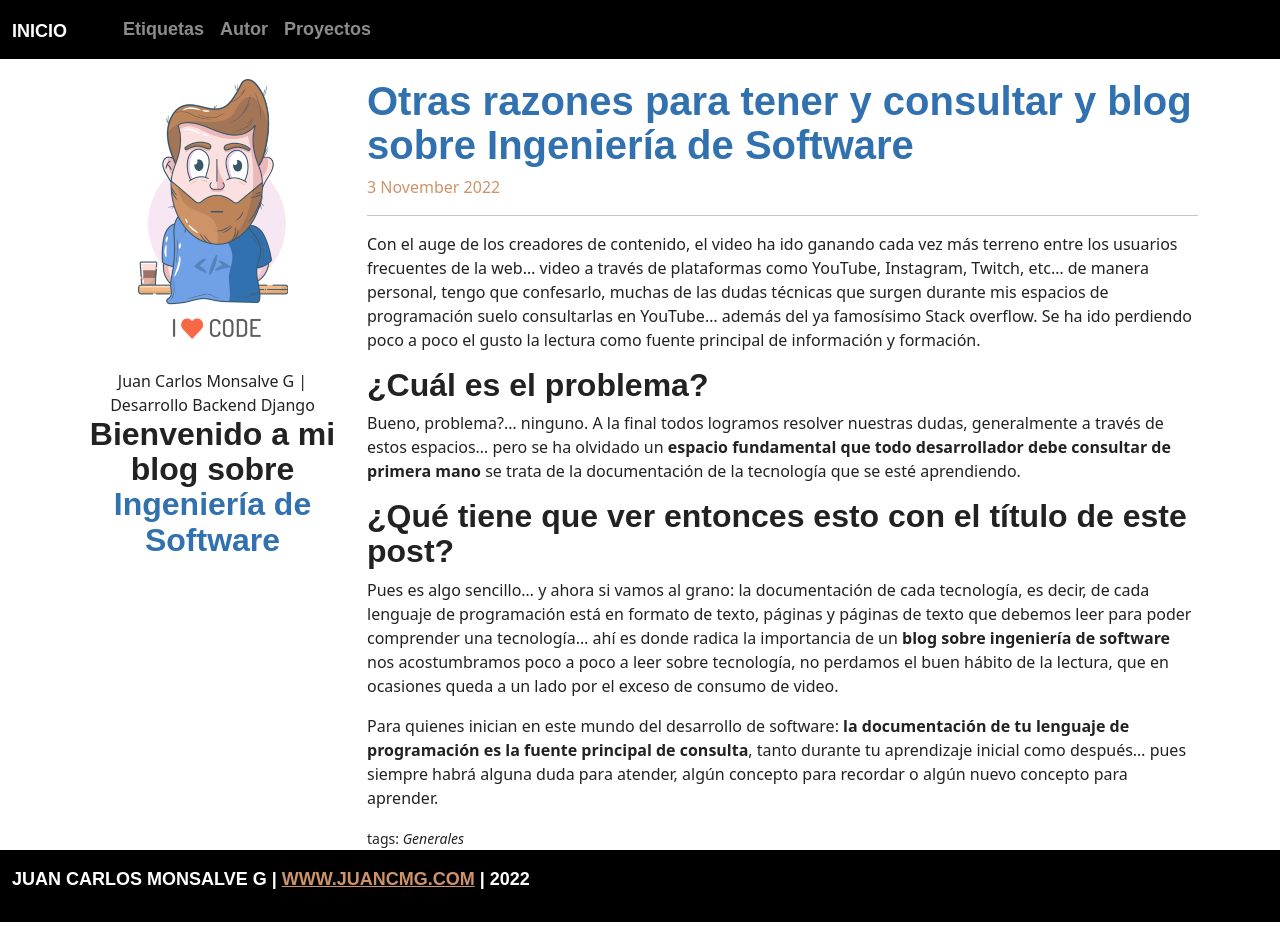
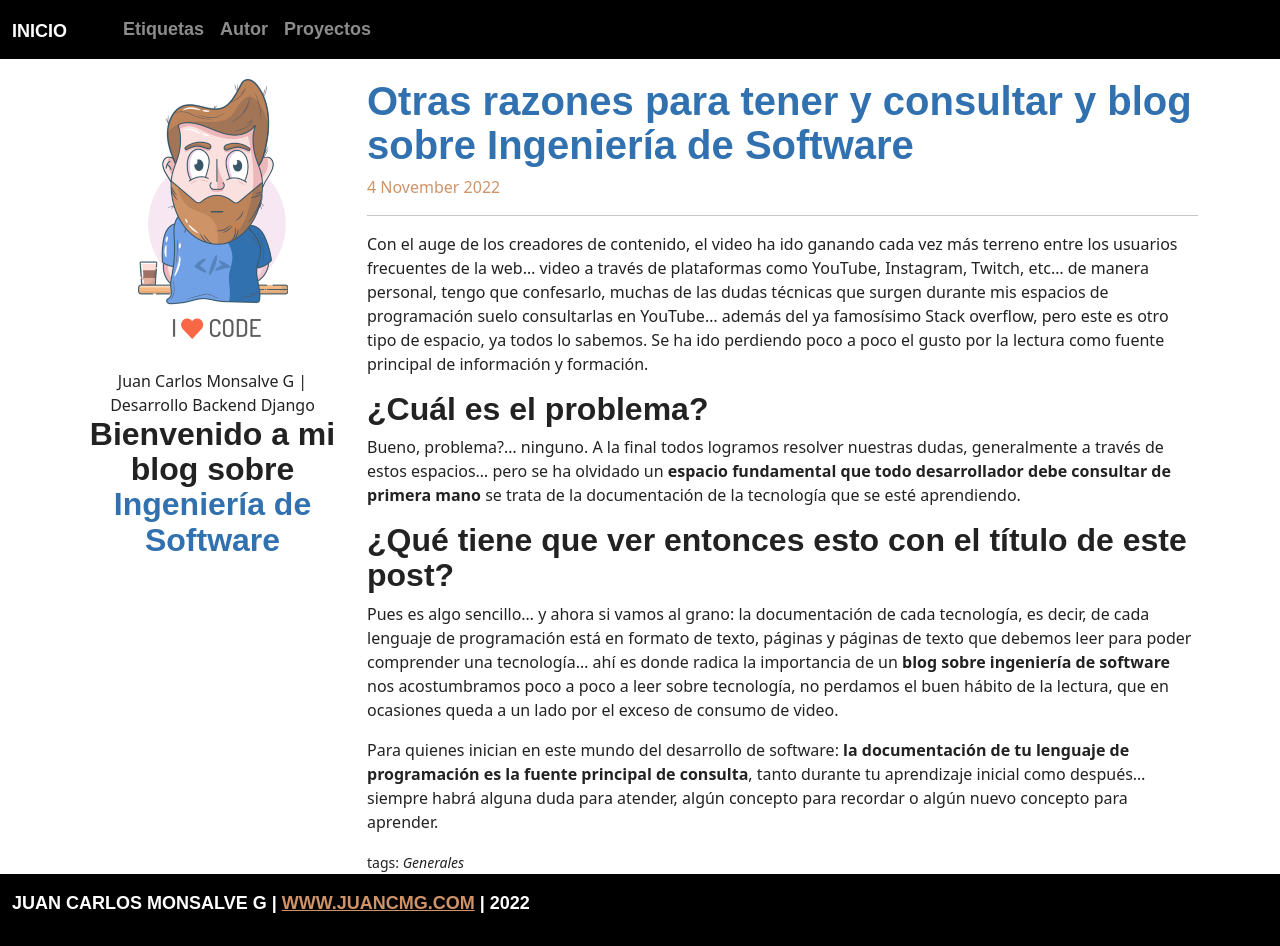
Before and after one commit to jcmonsalveg/jcmonsalveg.github.io, a Jekyll site: the page built from _posts/2022-11-04-Otras-razones-para-tener-un-blog-sobre-Ingenieria-de-software.md, in a window 1280 px wide. Built offline with Jekyll 4.4.1, drawn with Linux system fonts in a browser that asks for light colours; some web fonts are replaced; before the commit the page ends 922 px from its top, so only the background shows below that.

Commit message:
Nuevo post Otras razones..

```diff
--- a/_posts/2022-11-03-Otras-razones-para-tener-un-blog-sobre-Ingenieria-de-software.md
+++ b/_posts/2022-11-04-Otras-razones-para-tener-un-blog-sobre-Ingenieria-de-software.md
@@ -4,7 +4,7 @@ title: Otras razones para tener y consultar y blog sobre Ingeniería de Software
 tags: ["Generales"]
 ---
 
-Con el auge de los creadores de contenido, el video ha ido ganando cada vez más terreno entre los usuarios frecuentes de la web... video a través de plataformas como YouTube, Instagram, Twitch, etc... de manera personal, tengo que confesarlo, muchas de las dudas técnicas que surgen durante mis espacios de programación suelo consultarlas en YouTube... además del ya famosísimo Stack overflow. Se ha ido perdiendo poco a poco el gusto la lectura como fuente principal de información y formación.
+Con el auge de los creadores de contenido, el video ha ido ganando cada vez más terreno entre los usuarios frecuentes de la web... video a través de plataformas como YouTube, Instagram, Twitch, etc... de manera personal, tengo que confesarlo, muchas de las dudas técnicas que surgen durante mis espacios de programación suelo consultarlas en YouTube... además del ya famosísimo Stack overflow, pero este es otro tipo de espacio, ya todos lo sabemos. Se ha ido perdiendo poco a poco el gusto por la lectura como fuente principal de información y formación.
 
 ## ¿Cuál es el problema?
 
@@ -14,4 +14,4 @@ Bueno, problema?... ninguno. A la final todos logramos resolver nuestras dudas,
 
 Pues es algo sencillo... y ahora si vamos al grano: la documentación de cada tecnología, es decir, de cada lenguaje de programación está en formato de texto, páginas y páginas de texto que debemos leer para poder comprender una tecnología... ahí es donde radica la importancia de un **blog sobre ingeniería de software** nos acostumbramos poco a poco a leer sobre tecnología, no perdamos el buen hábito de la lectura, que en ocasiones queda a un lado por el exceso de consumo de video.
 
-Para quienes inician en este mundo del desarrollo de software: **la documentación de tu lenguaje de programación es la fuente principal de consulta**, tanto durante tu aprendizaje inicial como después... pues siempre habrá alguna duda para atender, algún concepto para recordar o algún nuevo concepto para aprender.
+Para quienes inician en este mundo del desarrollo de software: **la documentación de tu lenguaje de programación es la fuente principal de consulta**, tanto durante tu aprendizaje inicial como después... siempre habrá alguna duda para atender, algún concepto para recordar o algún nuevo concepto para aprender.
```
